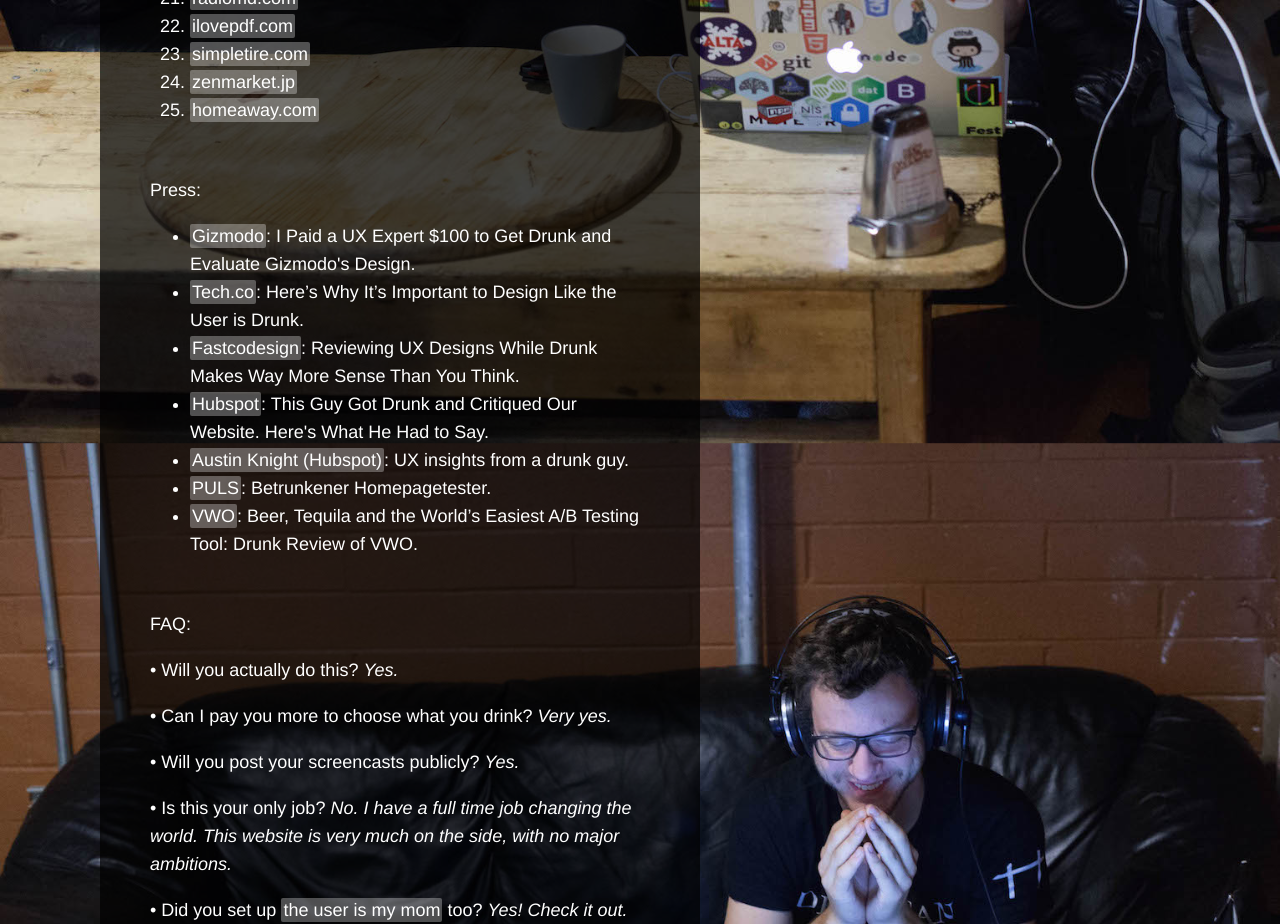
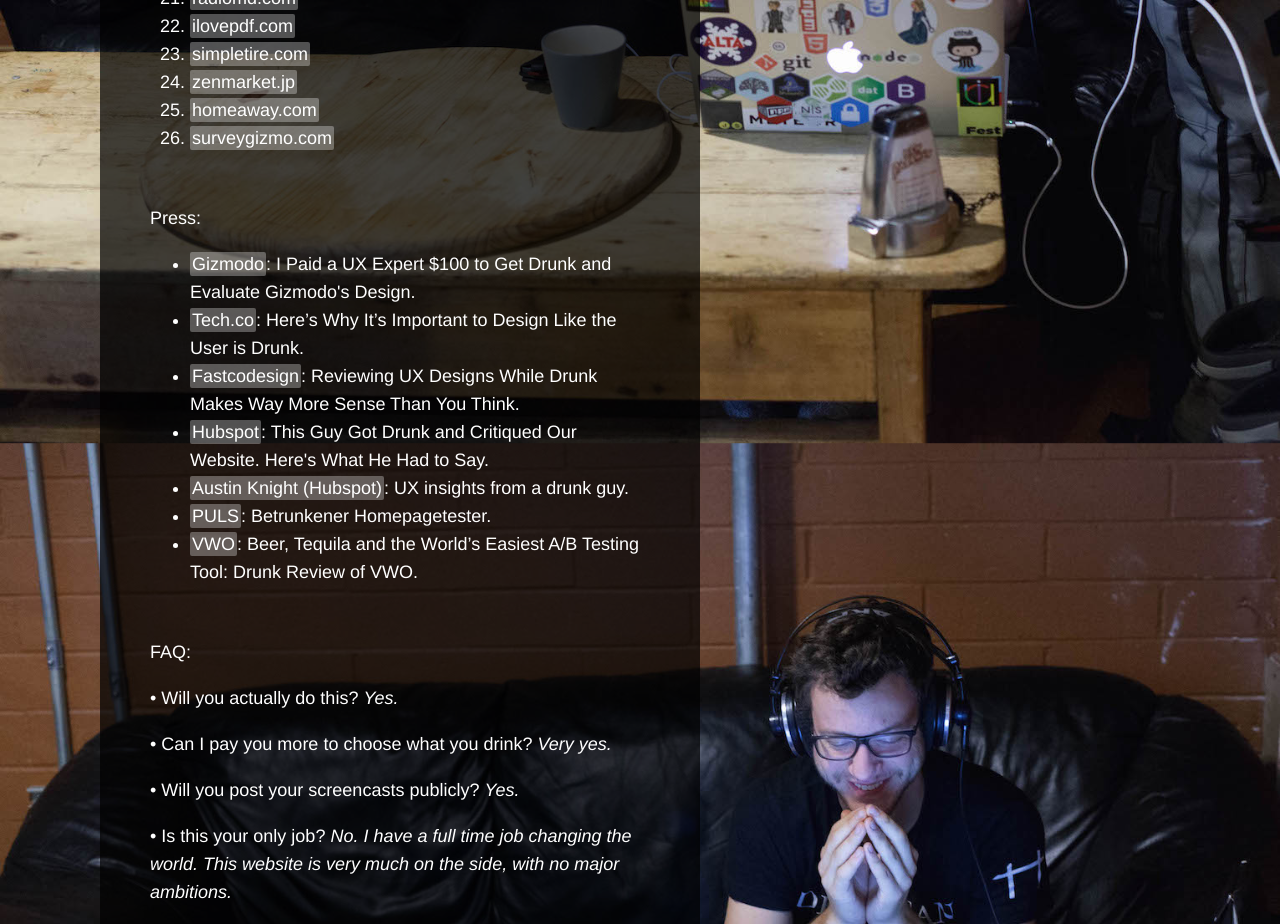
Before and after one commit to RichardLitt/the-user-is-drunk, a plain HTML site: page _site/index.html in a window 1280 px wide. Shown: the part 1580-2504 px from the top of the page. Drawn offline with Linux system fonts and the light colour scheme.

Commit message:
Added surveygizmo.com

```diff
--- a/_site/index.html
+++ b/_site/index.html
@@ -79,6 +79,7 @@
         <li><a href="https://www.screenmailer.com/v/FLJ3GBFOO3aotaU">simpletire.com</a></li>
         <li><a href="https://www.screenmailer.com/v/4ueCeHsOyaz1RXc">zenmarket.jp</a></li>
         <li><a href="https://www.screenmailer.com/v/QRWedewPKDas9QY">homeaway.com</a></li>
+        <li><a href="https://www.screenmailer.com/v/59n0a0hfhBlhB2A">surveygizmo.com</a></li>
       </ol><br />
       <p>Press:</p>
       <ul>
```
Also changed, not shown: index.html (+1 -0 lines).
